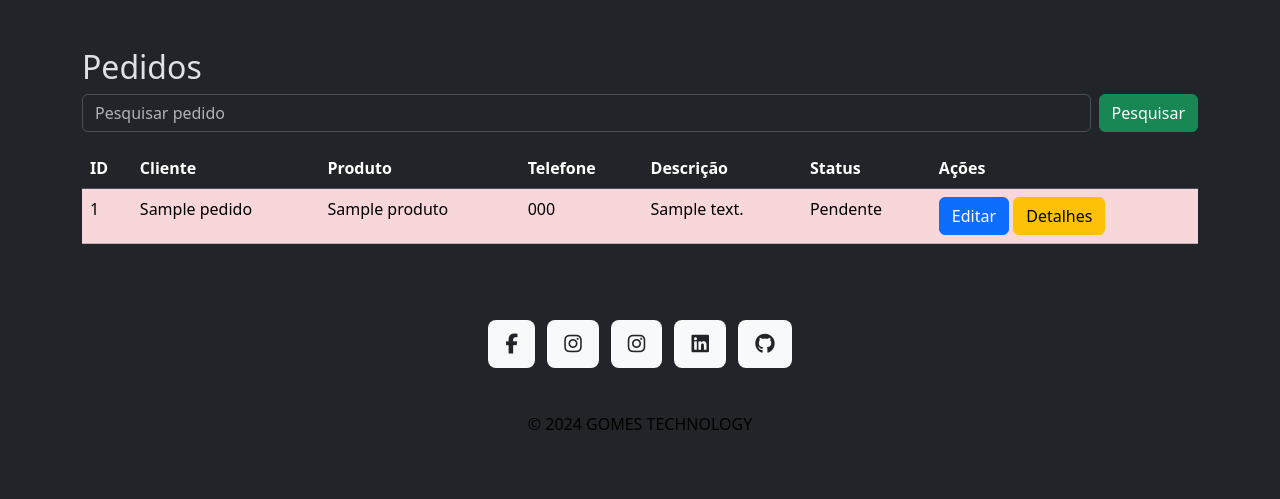
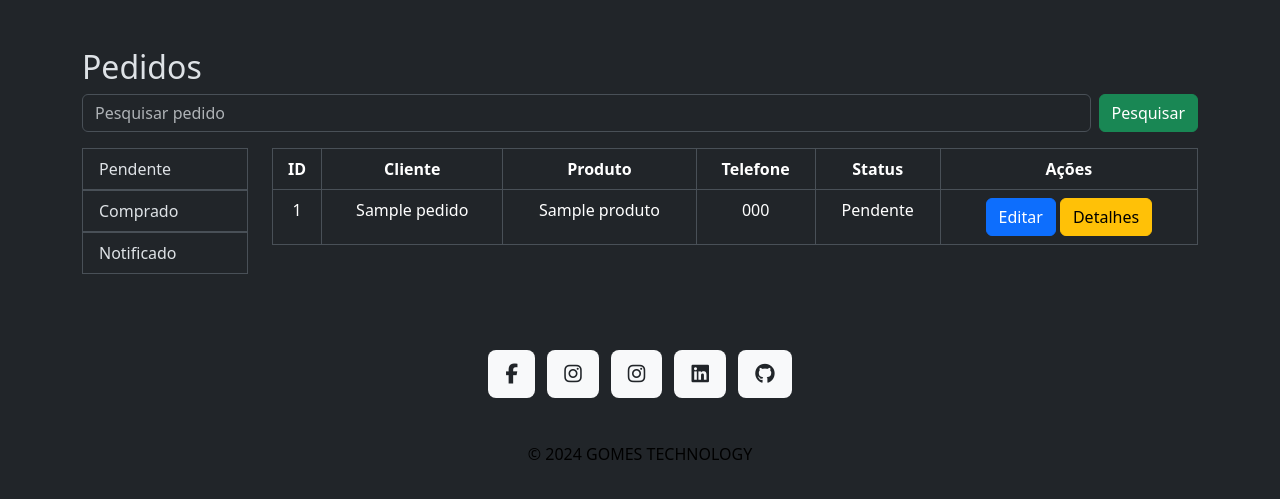
Before and after one commit to GomesMilla/ControleEstoque, a Django app: page /core/lista_pedidos/ in a window 1280 px wide. Shown: the part 67-566 px from the top of the page. Run offline with Django 5.2, Linux system fonts and the light colour scheme; the visitor is signed in with stand-in values (Sample User, id 1); tables that the repository leaves empty hold one stand-in row (values such as "Sample post"); some libraries are stand-ins or nearby versions.

```diff
--- a/apps/core/urls.py
+++ b/apps/core/urls.py
@@ -28,6 +28,7 @@ urlpatterns = [
     path('lista_produtos/<int:pk>/', ProdutoListView.as_view(), name='lista_produtos_empresa'),
     path('lista_produtos_indisponivel/<int:pk>/', ProdutoListIndisponivelView.as_view(), name='lista_produtos_indisponivel'),
     path('editar_produto/<int:pk>/', ProdutoUpdateView.as_view(), name='editar_produto'),
+    path('pedidos/<str:status>/', PedidoListFiltroView.as_view(), name='filtrar_pedidos'),
 
     # meta
     path('cadastrar_meta/', PeriodoMetaCreateView.as_view(), name='cadastrar_meta'),
--- a/apps/core/views.py
+++ b/apps/core/views.py
@@ -431,13 +431,42 @@ class PedidoListView(LoginRequiredMixin, ListView):
         if self.request.user.is_superuser:
             queryset = Pedido.objects.all()
         else:
-            queryset = Pedido.objects.filter(empresa=self.request.user.empresa)
+            queryset = Pedido.objects.filter(empresa=self.request.user.empresa, status='pendente')
 
         if query:
             queryset = queryset.filter(
                 Q(cliente_nome__icontains=query) |
                 Q(produto__nome__icontains=query) |
                 Q(status__icontains=query)
+            )
+
+        return queryset
+class PedidoListFiltroView(LoginRequiredMixin, ListView):
+    model = Pedido
+    template_name = 'core/pedido/lista_pedidos.html'
+    context_object_name = 'pedidos'
+
+    def get_queryset(self):
+        status = self.kwargs.get('status')  # Obtém o status da URL
+        query = self.request.GET.get('q')
+
+        # Se o usuário for superuser, mostra todos os pedidos
+        if self.request.user.is_superuser:
+            queryset = Pedido.objects.all()
+        else:
+            queryset = Pedido.objects.filter(empresa=self.request.user.empresa)
+
+        # Aplica o filtro de status
+        if status:
+            queryset = queryset.filter(status=status)
+
+        # Aplica o filtro de busca, se houver
+        if query:
+            queryset = queryset.filter(
+                Q(cliente_nome__icontains=query) |
+                Q(produto__nome__icontains=query) |
+                Q(status__icontains=query) &
+                Q(empresa=self.request.user)
             )
 
         return queryset
--- a/templates/base/index.html
+++ b/templates/base/index.html
@@ -179,7 +179,7 @@
                                     </a>
                                     <ul class="dropdown-menu">
                                         <li><a class="dropdown-item" href="{% url 'cadastrar_vale_presente' %}">Cadastrar Vale Presente</a></li>
-                                        <li><a class="dropdown-item" href="{% url 'listar_vale_presente' %}">LIstar Vale Presente</a></li>
+                                        <li><a class="dropdown-item" href="{% url 'listar_vale_presente' %}">Listar Vale Presente</a></li>
                                     </ul>
                                 </li>
                                 <li class="nav-item dropdown">
--- a/templates/core/pedido/lista_pedidos.html
+++ b/templates/core/pedido/lista_pedidos.html
@@ -2,34 +2,49 @@
 {% load static bootstrap %}
 {% block conteudo %}
 
+    <style>
+        a{
+            color: rgba(var(--bs-link-color-rgb), var(--bs-link-opacity, 1));
+            text-decoration: none;
+        }
+    </style>
+
     <div class="container mt-5">
         <h2>Pedidos</h2>
+        {% if pedidos %}
             <div class="row">
                 <form method="get" class="form-inline mb-3 d-flex">
                     <input type="text" name="q" class="form-control me-2" placeholder="Pesquisar pedido" value="{{ request.GET.q }}">
                     <button type="submit" class="btn btn-success">Pesquisar</button>
                 </form>
             </div>
-        <table class="table table-hover">
+            <div class="row">
+                <div class="col-md-2">
+                    <ul class="list-group">
+                        <a href="{% url 'filtrar_pedidos' 'pendente' %}"><li class="list-group-item list-group-item-action">Pendente</li></a>
+                        <a href="{% url 'filtrar_pedidos' 'comprado' %}"><li class="list-group-item list-group-item-action">Comprado</li></a>
+                        <a href="{% url 'filtrar_pedidos' 'notificado' %}"><li class="list-group-item list-group-item-action">Notificado</li></a>
+                    </ul>
+                </div>
+                <div class="col-md-10">
+                    <table class="table table-hover table-bordered text-center">
                         <thead>
                             <tr>
                                 <th>ID</th>
                                 <th>Cliente</th>
                                 <th>Produto</th>
                                 <th>Telefone</th>
-                    <th>Descrição</th>
                                 <th>Status</th>
                                 <th>Ações</th>
                             </tr>
                         </thead>
                         <tbody>
                             {% for pedido in pedidos %}
-                <tr {% if pedido.status == 'pendente' %}class="table-danger"{% endif %}>
+                            <tr>
                                 <td>{{ pedido.id }}</td>
                                 <td>{{ pedido.cliente_nome }}</td>
                                 <td>{{ pedido.produto.nome|default:"-" }}</td>
                                 <td>{{ pedido.cliente_telefone }}</td>
-                    <td>{{ pedido.descricao|safe }}</td>
                                 <td>{{ pedido.get_status_display }}</td>
                                 <td>
                                     {% if not pedido.status != 'pendente' %}
@@ -80,5 +95,23 @@
                         </tbody>
                     </table>
                 </div>
+            </div>
+        {% else %}
+            <div class="row">
+                <div class="col-md-2">
+                    <ul class="list-group">
+                        <a href="{% url 'filtrar_pedidos' 'pendente' %}"><li class="list-group-item list-group-item-action">Pendente</li></a>
+                        <a href="{% url 'filtrar_pedidos' 'comprado' %}"><li class="list-group-item list-group-item-action">Comprado</li></a>
+                        <a href="{% url 'filtrar_pedidos' 'notificado' %}"><li class="list-group-item list-group-item-action">Notificado</li></a>
+                    </ul>
+                </div>
+                <div class="col-md-10">
+                    <div class="alert alert-danger" role="alert">
+                        Não há pedidos cadastrado.
+                    </div>
+                </div>
+            </div>
+        {% endif %}
+    </div>
 
 {% endblock conteudo %}
--- a/templates/core/valepresente/listar.html
+++ b/templates/core/valepresente/listar.html
@@ -10,6 +10,7 @@
                 <button type="submit" class="btn btn-success">Pesquisar</button>
             </form>
         </div>
+        {% if vales %}
             <table class="table table-hover">
                 <thead>
                     <tr>
@@ -90,6 +91,11 @@
                     {% endfor %}
                 </tbody>
             </table>
+        {% else %}
+            <div class="alert alert-danger" role="alert">
+                Não há vale presente cadastrado.
+            </div>
+        {% endif %}
     </div>
 
 {% endblock conteudo %}
--- a/templates/users/cliente/detalhe_cliente.html
+++ b/templates/users/cliente/detalhe_cliente.html
@@ -9,7 +9,7 @@
             <li class="list-group-item"><b>Data de Aniversário:</b> {{objcliente.data_aniversario}}</li>
             <li class="list-group-item"><b>Telefone Celular:</b> {{objcliente.telefone_celular}}</li>
             <li class="list-group-item"><b>CPF:</b> {{objcliente.cpf}}</li>
-            <li class="list-group-item"><b>Observações Extras:</b> {{objcliente.observacoes}}</li>
+            <li class="list-group-item"><b>Observações Extras:</b> {{objcliente.observacoes|safe}}</li>
         </ul>
         <h2 class="mt-4">Compras realizadas.</h2>
         <table class="table table-hover mt-3">
--- a/templates/users/cliente/lista_clientes.html
+++ b/templates/users/cliente/lista_clientes.html
@@ -10,6 +10,7 @@
                 <button type="submit" class="btn btn-success">Pesquisar</button>
             </form>
         </div>
+        {% if clientes %}
             <table class="table table-hover">
                 <thead>
                     <tr>
@@ -35,6 +36,11 @@
                     {% endfor %}
                 </tbody>
             </table>
+        {% else %}
+            <div class="alert alert-danger" role="alert">
+                Não há cliente cadastrado.
+            </div>
+        {% endif %}
     </div>
 
 {% endblock conteudo %}
```
Also changed, not shown: templates/users/cliente/aniversariantes.html (+6 -1 lines). Lines whose indentation alone changed are shown as unchanged.
